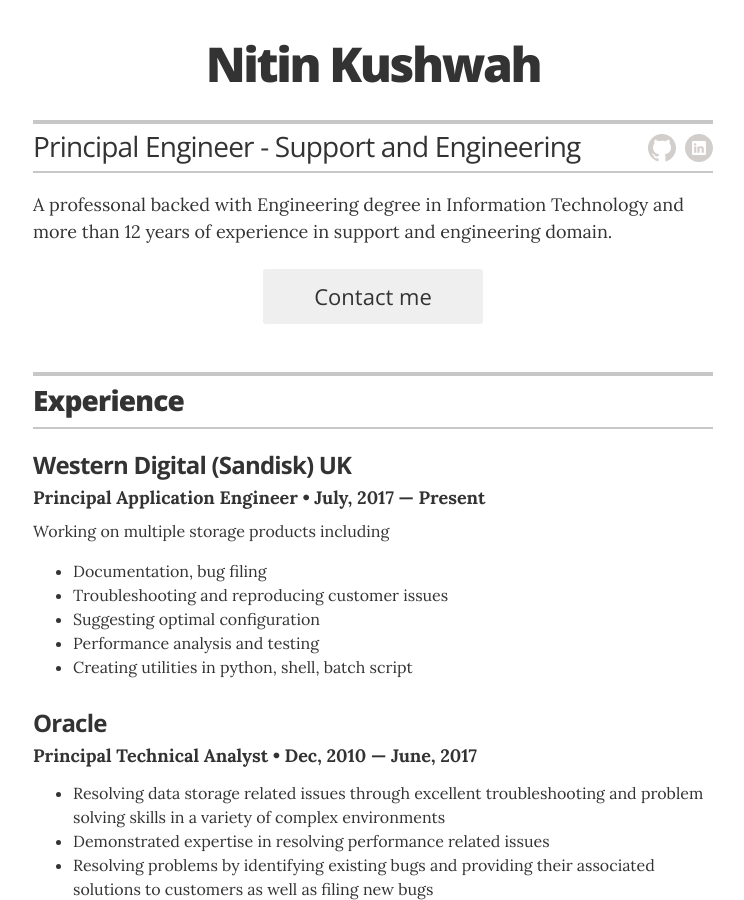
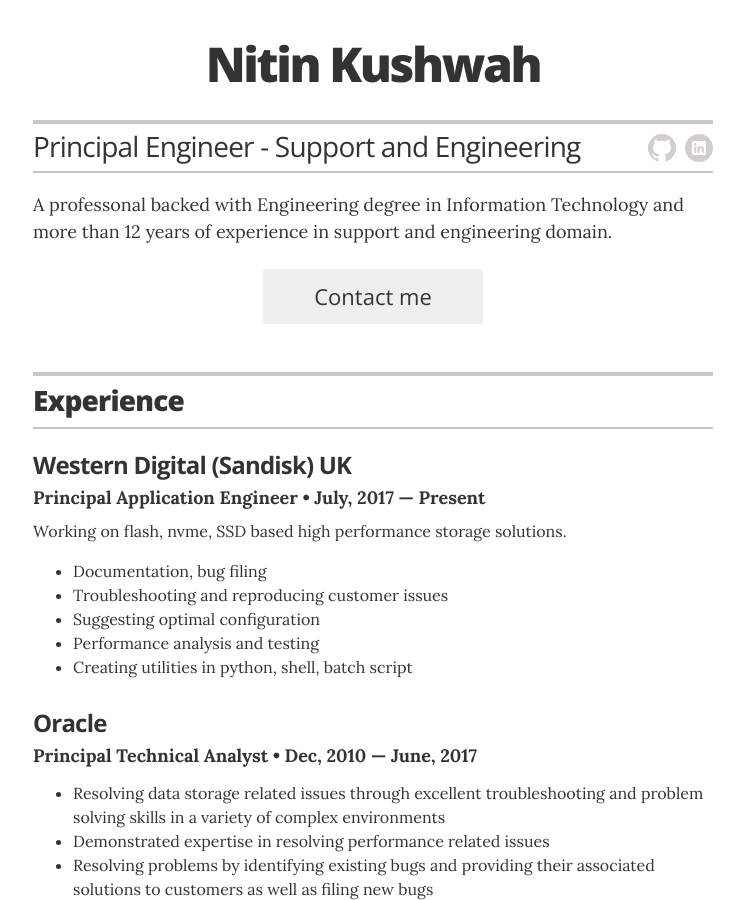
Before and after one commit to nitinkushwah/nitinkushwah.github.io, a Jekyll site: the page built from index.html, in a window 1280 px wide and 900 px high. Shown: the whole window, without its empty margins (267-1011 px from the left). Built offline with Jekyll 4.4.1, drawn with Linux system fonts in a browser that asks for light colours.

Commit message:
Update experience.yml

```diff
--- a/_data/experience.yml
+++ b/_data/experience.yml
@@ -3,7 +3,7 @@
 - company: Western Digital (Sandisk) UK
   position: Principal Application Engineer
   duration: July, 2017 &mdash; Present
-  summary: Working on multiple storage products including <ul class="resume-item-list"><li>Documentation, bug filing</li><li>Troubleshooting and reproducing customer issues</li><li>Suggesting optimal configuration</li><li>Performance analysis and testing</li><li>Creating utilities in python, shell, batch script</li></ul>
+  summary: Working on flash, nvme, SSD based high performance storage solutions. <ul class="resume-item-list"><li>Documentation, bug filing</li><li>Troubleshooting and reproducing customer issues</li><li>Suggesting optimal configuration</li><li>Performance analysis and testing</li><li>Creating utilities in python, shell, batch script</li></ul>
 
 # Director of Digital Stratgy
 - company: Oracle
```
